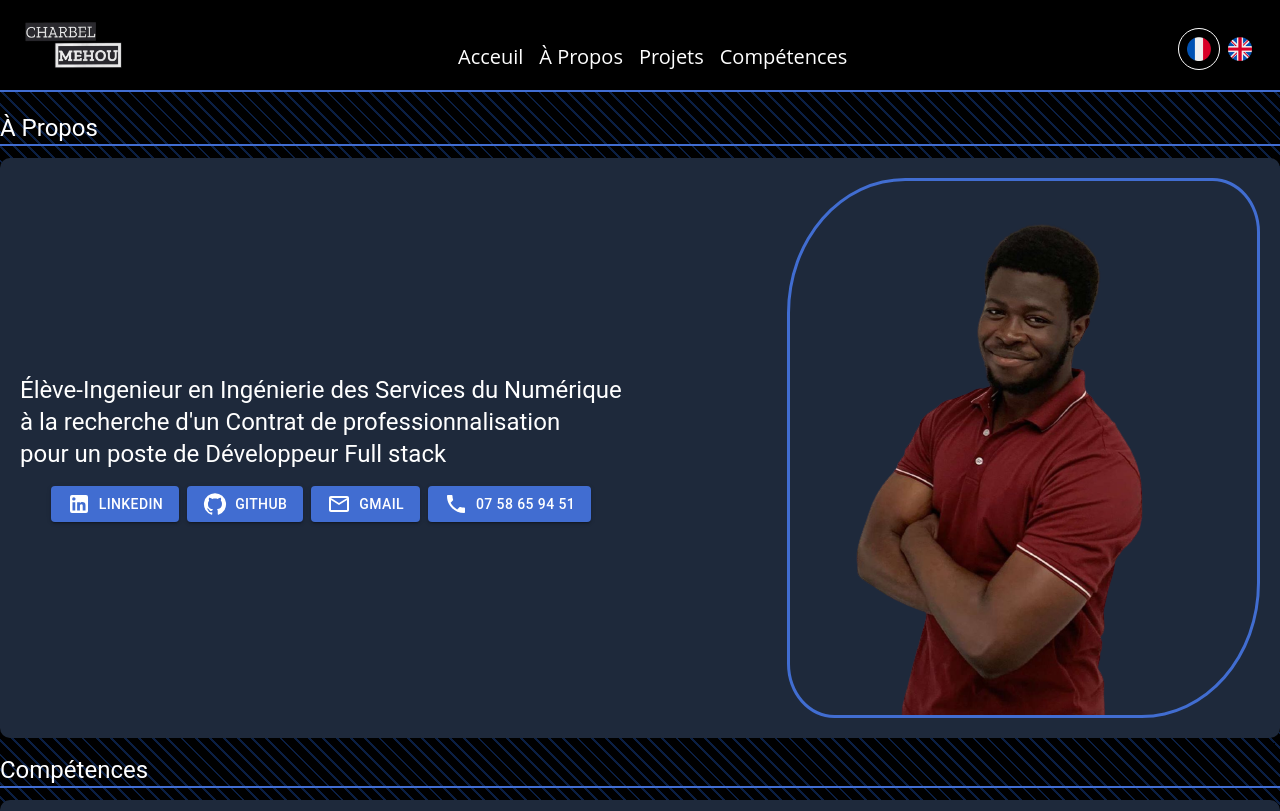
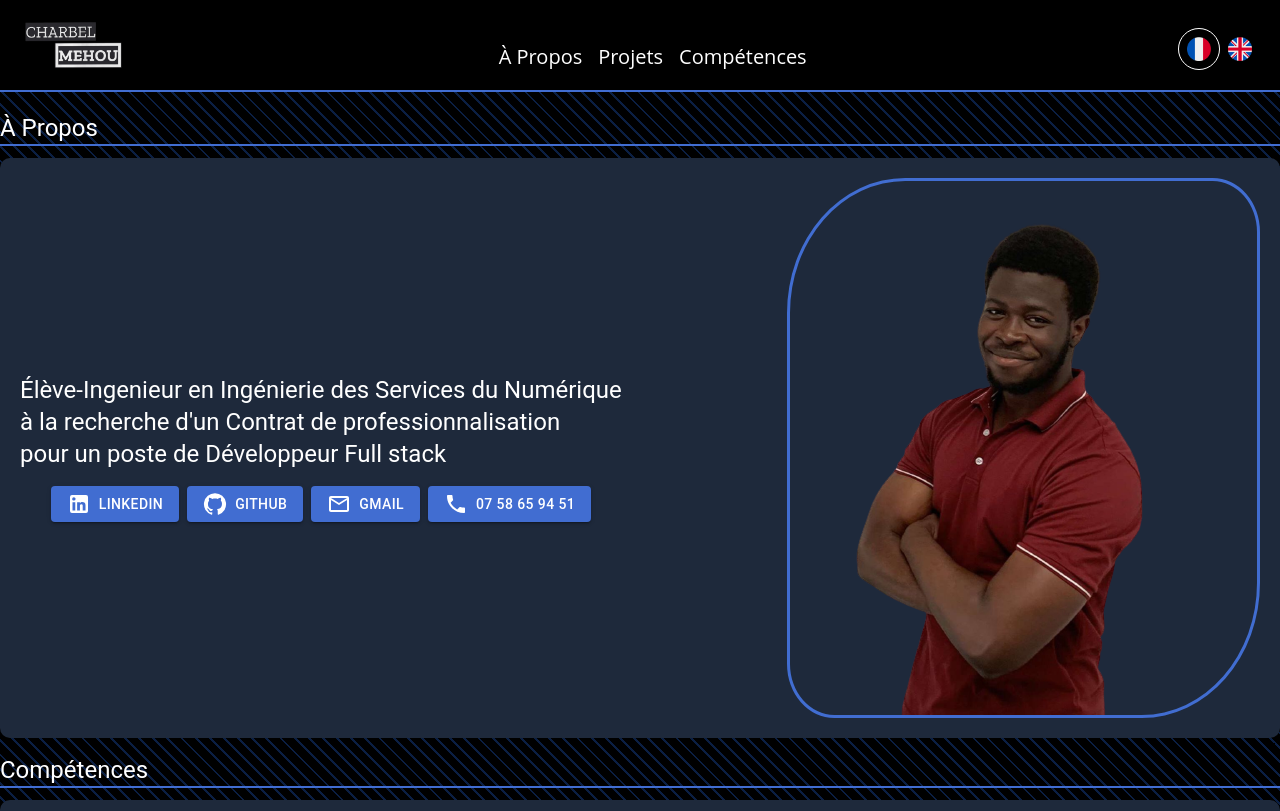
Before and after one commit to charbel-mehou/MyPersonalPortfolio, a React (Create React App) app in the folder personal_portfolio/: page / in a window 1280 px wide. Shown: the top 811 px of the page. Built offline with nearby package versions, Linux system fonts and the light colour scheme.

Commit message:
♻️removing  home from navbar

```diff
--- a/personal_portfolio/src/components/Navbar.js
+++ b/personal_portfolio/src/components/Navbar.js
@@ -9,7 +9,6 @@ const Navbar = () => {
     <Box  className="navbar" sx={{display: 'flex', flexDirection: 'row' ,justifyContent: 'space-between',width:{xs:'50/%',lg:'100%'}}}>
         <img src={Logo} style={{height:'50px'}}alt="logo"/>
         <Box  sx={{ display: 'flex', flexDirection: 'row', justifyContent:'center',alignItems: 'flex-end',gap:2,fontSize:'20px'}} >
-          <a href="/" className='link-style'>{t('home')}</a>
           <a href='#aboutMe' className='link-style'>{t('about')}</a>
           <a href='#projects' className='link-style'>{t('projects')}</a>
           <a href='#skills' className='link-style'>{t('skills')}</a>
```
